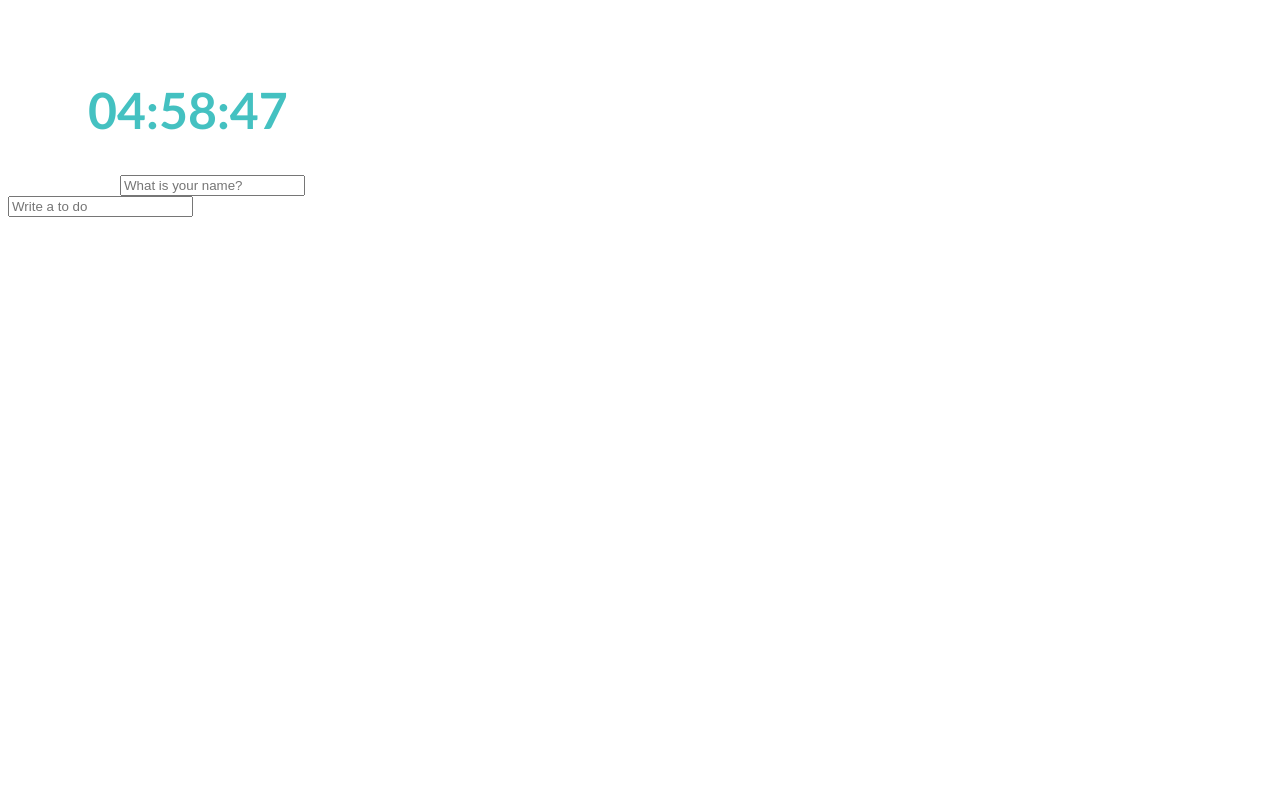
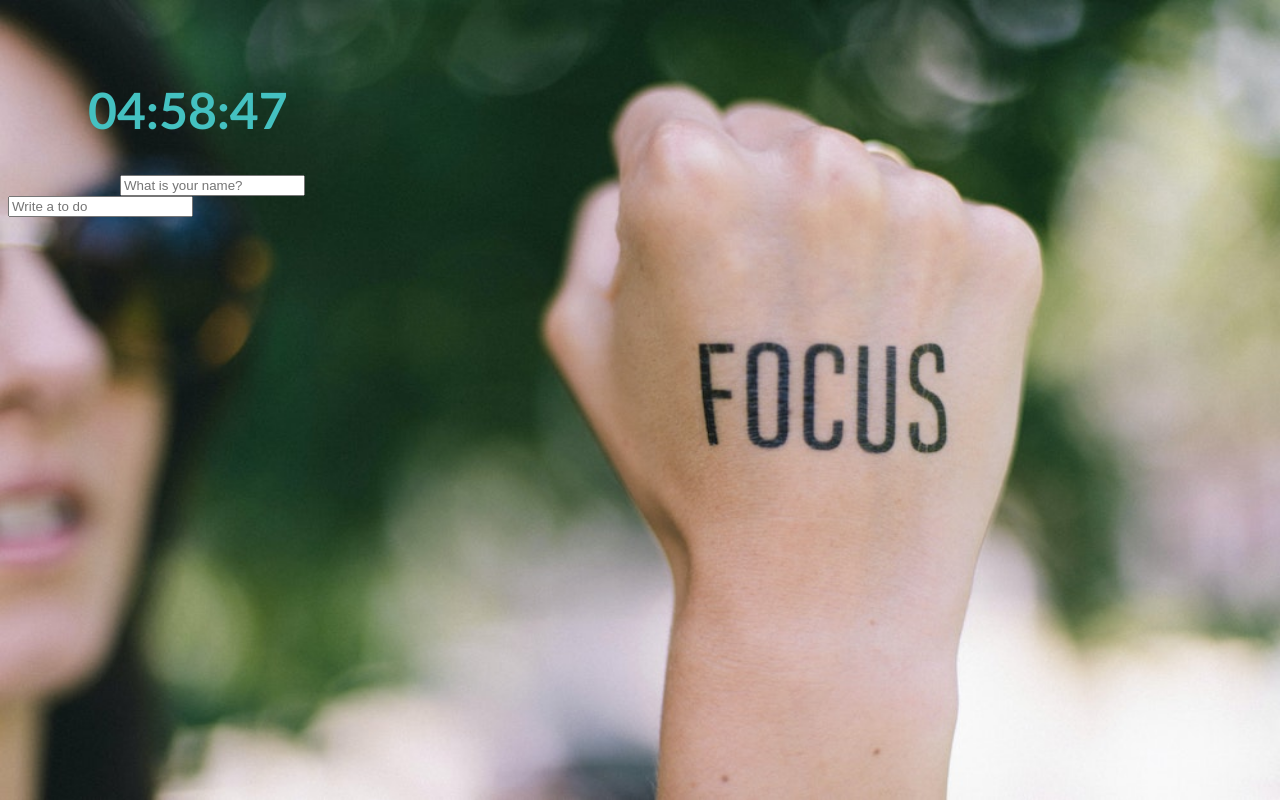
Before and after one commit to jineous27/tooDolist_Nicolas, a plain HTML site: page index.html in a window 1280 px wide. Drawn offline with Linux system fonts and the light colour scheme.

Commit message:
Add images background & randomNumber Generate

```diff
--- /dev/null
+++ b/bg.js
@@ -0,0 +1,22 @@
+const body = document.querySelector("body");
+
+const IMG_NUMBER = 5;
+
+function paintImage (imgNumber) {
+    const image = new Image();
+    image.src = `images/${imgNumber+1}.jpg`;
+    image.classList.add("bgImage");
+    body.prepend(image);
+}
+
+function genRandom () {
+    const number = Math.floor(Math.random() * IMG_NUMBER);
+    return number;
+}
+
+function init() {
+    const randomNumber = genRandom();
+    paintImage(randomNumber);
+}
+
+init();
--- a/index.css
+++ b/index.css
@@ -7,11 +7,15 @@ h1 {
     font-family: 'Trebuchet MS', 'Lucida Sans Unicode', 'Lucida Grande', 'Lucida Sans', Arial, sans-serif;
 }
 
+h3 {
+    color: #ecf0f1;
+}
+
 .btn {
     cursor: pointer;
 }
 body {
-    color: #34495e;
+    color: #2c3e50;
 }
 
 
@@ -27,3 +31,22 @@ body {
 .showing {
     display: block;
 }
+
+@keyframes fadeIn {
+    from {
+        opacity: 0;
+    }
+    to {
+        opacity: 1;
+    }
+}
+
+.bgImage {
+    position: absolute;
+    top: 0;
+    left: 0;
+    width: 100%;
+    height: 100%;
+    z-index: -1;
+    animation: fadeIn 0.5s linear;
+}
--- a/index.html
+++ b/index.html
@@ -23,5 +23,6 @@
     <script src="clock.js"></script>
     <script src="greetting.js"></script>
     <script src="todo.js"></script>
+    <script src="bg.js"></script>
 </body>
 </html>
```
Also changed, not shown: images/1.jpg (added), images/2.jpg (added), images/3.jpg (added), images/4.jpg (added), images/5.jpg (added).
